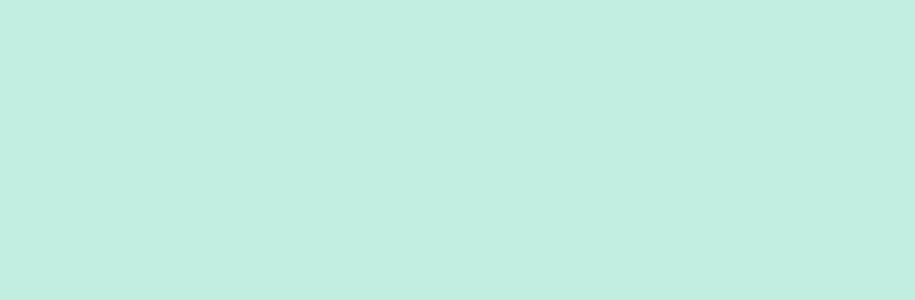
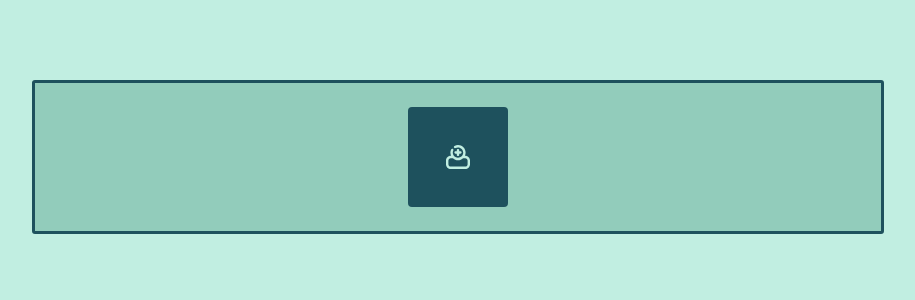
Before and after one commit to boorav4ik/praktikum, a React (Vite) app in the folder packages/client/: page /leaderboard in a window 1280 px wide. Before the commit this address had no page. Shown: the top 300 px of the page, without its empty margins (182-1097 px from the left). Built offline with nearby package versions, Linux system fonts and the light colour scheme.

Commit message:
заготовка страницы

```diff
--- a/packages/client/index.html
+++ b/packages/client/index.html
@@ -2,7 +2,7 @@
 <html lang="en">
   <head>
     <meta charset="UTF-8" />
-    <link rel="icon" type="image/svg+xml" href="/vite.svg" />
+    <link rel="icon" type="image/svg+xml" href="/favicon.ico" />
     <meta name="viewport" content="width=device-width, initial-scale=1.0" />
     <link
       href="https://fonts.googleapis.com/css?family=Raleway"
--- a/packages/client/src/App.tsx
+++ b/packages/client/src/App.tsx
@@ -10,6 +10,9 @@ import {
 import { LoginPage } from './pages/Login'
 import { MainPage } from './pages/Main'
 import { ProfilePage } from './pages/Profile'
+import { LeaderboardPage } from './pages/Leaderboard/Leaderboard'
+
+
 import './App.css'
 
 // function ProtectedRoute(props: RouteProps) {
@@ -43,6 +46,7 @@ function App() {
           {/* <Route path="/" element={<ProtectedRoute />} /> */}
           <Route path="/login" element={<LoginPage />} />
           <Route path='/profile' element={<ProfilePage />} />
+          <Route path='/leaderboard' element={<LeaderboardPage />} />
         </Routes>
       </div>
     </BrowserRouter>
--- /dev/null
+++ b/packages/client/src/pages/Leaderboard/Leaderboard.tsx
@@ -0,0 +1,28 @@
+import { Box, Container } from '@mui/material'
+import { useState, useEffect } from 'react'
+import { AvatarBox } from '../../components/AvatarBox'
+
+
+
+export function LeaderboardPage() {
+
+
+    return (
+        <Container component="main" maxWidth="md">
+            <Box
+                bgcolor="background.paper"
+                sx={{
+                    display: 'flex',
+                    flexDirection: 'column',
+                    alignItems: 'center',
+                    justifyContent: 'space-around',
+                    my: 10,
+                    border: '3px solid #1E515D',
+                    borderRadius: '3px',
+                    p: 3,
+                }}>
+                <AvatarBox />
+            </Box>
+        </Container>
+    )
+}
```
Also changed, not shown: 1 other file (tests, documents, lock files or other folders).
